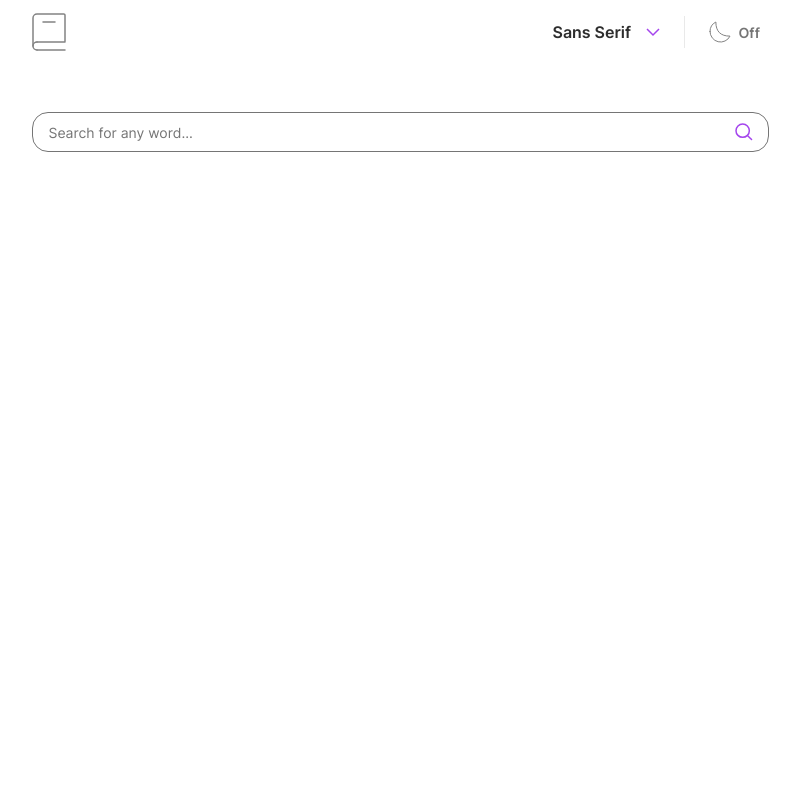
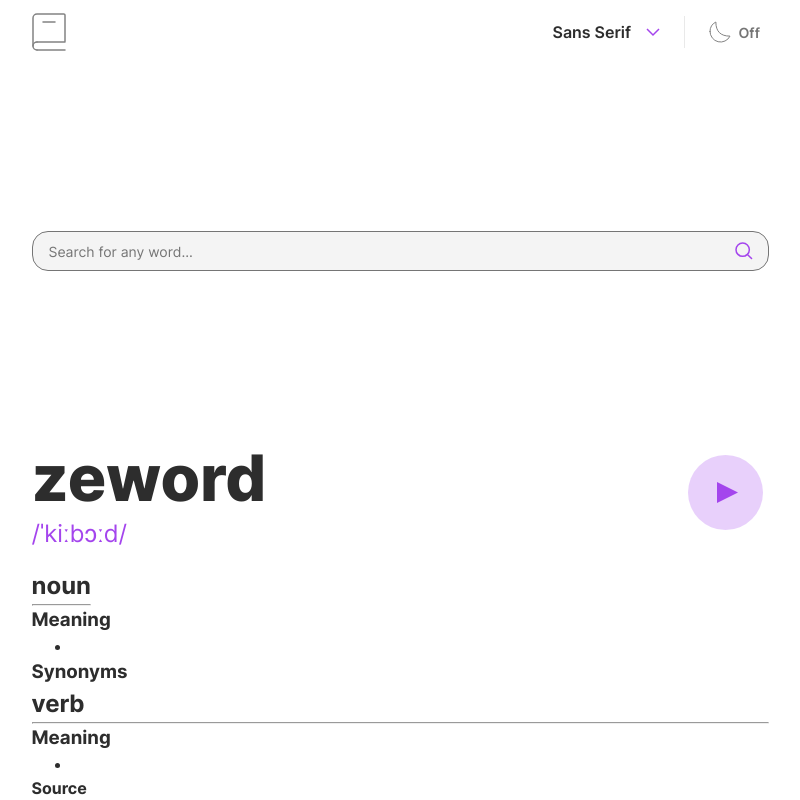
Before and after one commit to PellyDev/dict-repo, a React (Vite) app: page / in a window 1280 px wide. Shown: the whole page, without its empty margins (240-1040 px from the left). Built offline with nearby package versions, Linux system fonts and the light colour scheme; the HTML template or start-up script is replaced by a standard one.

Commit message:
basic structure

```diff
--- a/src/App.tsx
+++ b/src/App.tsx
@@ -1,5 +1,6 @@
 import React, { useState } from "react"
 import Header from "./components/Header"
+import Main from "./components/Main"
 
 function App() {
     const [searchTerm, setSearchTerm] = useState<string>("")
@@ -13,7 +14,6 @@ function App() {
         /* api call here */
         setSearchTerm("")
     }
-    console.log(searchTerm)
     const [isDarkMode, setIsDarkMode] = useState<boolean>(false)
     return (
         <>
@@ -34,6 +34,7 @@ function App() {
                     <img src="/images/icon-search.svg" alt="" />
                 </button>
             </form>
+            <Main />
         </>
     )
 }
--- /dev/null
+++ b/src/components/Main.tsx
@@ -0,0 +1,58 @@
+export default function Main() {
+    return (
+        <>
+            <main className="main">
+                <div className="main-head">
+                    <div className="head-left">
+                        <h1 className="head-word">zeword</h1>
+                        <div className="head-pronounciation">
+                            <p className="pronounciation">/ˈkiːbɔːd/</p>
+                        </div>
+                    </div>
+                    <div className="head-right">
+                        <div className="head-play">
+                            <button className="play-button">
+                                <img src="/images/icon-play.svg" alt="" />
+                            </button>
+                        </div>
+                    </div>
+                </div>
+                <div className="main-body">
+                    <div className="body-noun-container">
+                        <div className="noun-divider">
+                            <h2>
+                                noun
+                                <span className="divider">
+                                    <hr />
+                                </span>
+                            </h2>
+                        </div>
+                        <h3>Meaning</h3>
+                        <ul className="meanings">
+                            <li className="meaning"></li>
+                        </ul>
+                        <h3>Synonyms</h3>
+                    </div>
+                    <div className="body-verb-container">
+                        <div className="verb-divider">
+                            <h2>verb</h2>
+                            <span className="divider">
+                                <hr />
+                            </span>
+                        </div>
+                        <h3>Meaning</h3>
+                        <ul className="meanings">
+                            <li className="meaning"></li>
+                        </ul>
+                    </div>
+                </div>
+                <div className="main-footer">
+                    <h4>Source</h4>
+                    <span>
+                        <p></p>
+                    </span>
+                </div>
+            </main>
+        </>
+    )
+}
--- a/src/style.css
+++ b/src/style.css
@@ -111,6 +111,12 @@ body {
     margin: 0 auto;
 }
 
+#root {
+    height: 100%;
+    display: flex;
+    flex-direction: column;
+}
+
 .header {
     user-select: none;
     display: flex;
@@ -218,18 +224,18 @@ body {
 
 .searchbar {
     position: relative;
-    margin-top: 3rem;
+    margin: auto 0;
 }
 
 .searchbar input {
     outline: none;
     border: 1px solid var(--color-primary-light);
+    background-color: var(--color-primary-lightest);
     border-radius: 1rem;
     padding: 0.5rem 1rem;
     width: 100%;
     height: 40px;
     font-size: var(--fs-body-s);
-    font-family: var(--ff-sans-serif);
     color: var(--color-primary-light);
     transition: border 200ms ease-in-out;
 }
@@ -244,5 +250,39 @@ body {
     top: 10px;
     right: 10px;
     border: none;
+    background-color: var(--color-primary-lightest);
+}
+
+/* main */
+
+/* main head */
+.main-head {
+    display: flex;
+    justify-content: space-between;
+    align-items: center;
+    margin-bottom: 1rem;
+}
+
+.head-left h1 {
+    font-size: var(--fs-heading-l);
+    font-weight: var(--fw-boldest);
+    line-height: 77px;
+}
+
+.pronounciation {
+    font-size: var(--fs-heading-m);
+    font-weight: var(--fw-normal);
+    color: var(--color-accent);
+}
+
+.play-button {
+    border: none;
     background-color: var(--color-bg);
+    cursor: pointer;
 }
+
+/* main body */
+
+.noun-divider {
+    display: flex;
+}
```
